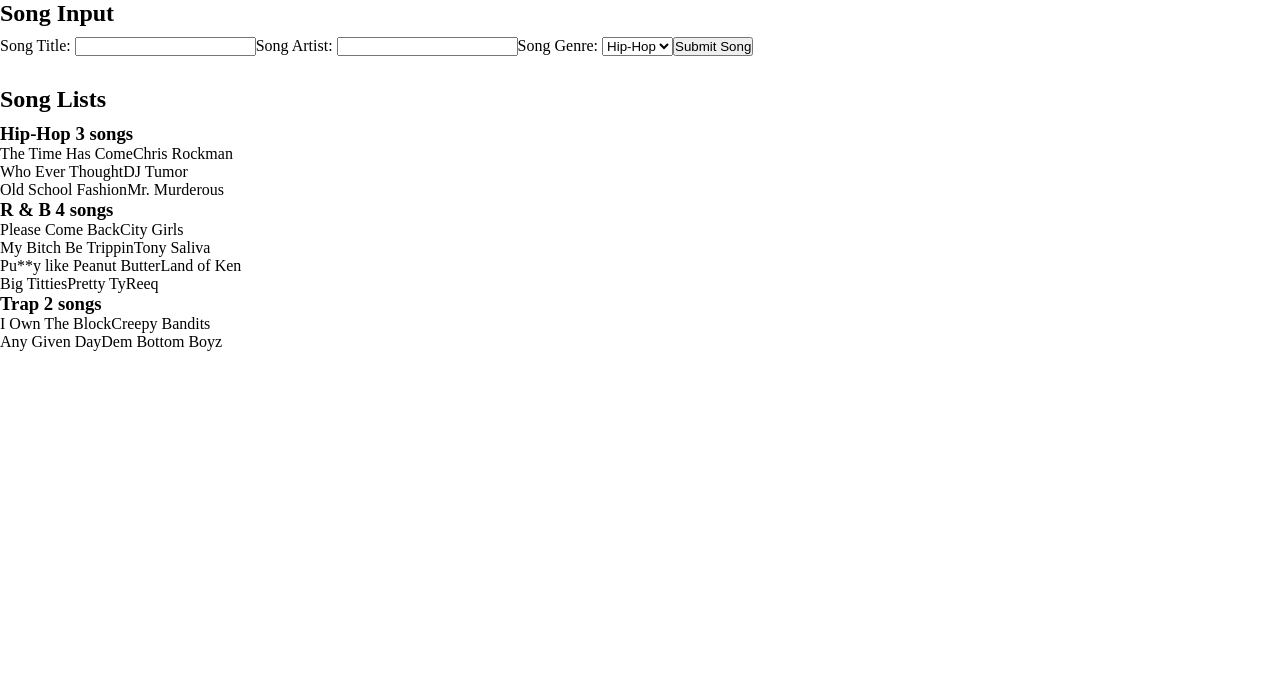
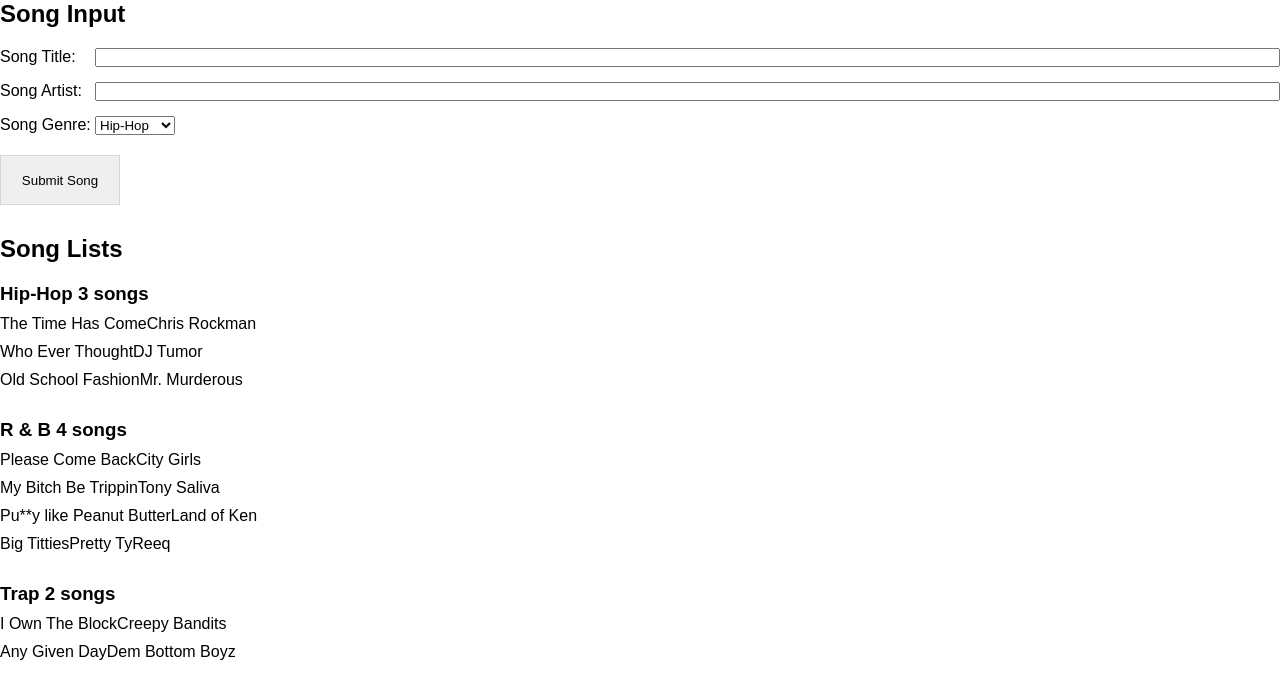
Before and after one commit to chrisvneal/song-list, a React (Create React App) app: page / in a window 1280 px wide. Shown: the top 698 px of the page. Built offline with nearby package versions, Linux system fonts and the light colour scheme.

Commit message:
Create spacing between input elements in Song Input form

```diff
--- a/src/components/SongInput.js
+++ b/src/components/SongInput.js
@@ -17,9 +17,16 @@ const SongInput = ({ genres, addSongAction }) => {
     <section className="song-input--section">
       <form>
         <h2>Song Input</h2>
-        Song Title: <input id="song-input" type="text" />
-        Song Artist: <input id="artist-input" type="text" />
-        Song Genre: <select id="select-input">{availableGenres}</select>
+        <p>
+          <span>Song Title:</span> <input id="song-input" type="text" />
+        </p>
+        <p>
+          <span>Song Artist:</span> <input id="artist-input" type="text" />
+        </p>
+        <p>
+          <span>Song Genre:</span>{" "}
+          <select id="select-input">{availableGenres}</select>
+        </p>
         <button
           onClick={(e) => {
             e.preventDefault();
--- a/src/styles.scss
+++ b/src/styles.scss
@@ -1,12 +1,63 @@
+$list-header--color: #eee;
+
 * {
   margin: 0;
   padding: 0;
   box-sizing: border-box;
+}
+
+body {
+  font-family: sans-serif;
 }
 section {
   margin-bottom: 30px;
 }
 
 h2 {
+  margin-bottom: 20px;
+}
+
+h3 {
   margin-bottom: 10px;
 }
+
+
+// Song Input section styling
+.song-input--section {
+  p {
+    margin-bottom: 15px;
+    display: flex;
+
+    span {
+      display: inline-block;
+      width: 95px;
+    }
+
+    input {
+      flex: 1
+    }
+  }
+   form button {
+    display: block;
+    height: 50px;
+    width: 120px;
+    border: none;
+    border: 1px solid darken(#eee, 10%);
+    cursor: pointer;
+    margin: 20px 0;
+    }
+
+    select {
+      width: 80px;
+    }
+}
+
+// Song List styling
+.song-list:not(:last-child) {
+  margin-bottom: 30px;
+}
+
+
+.song-item {
+  margin-bottom: 10px;
+}
```
